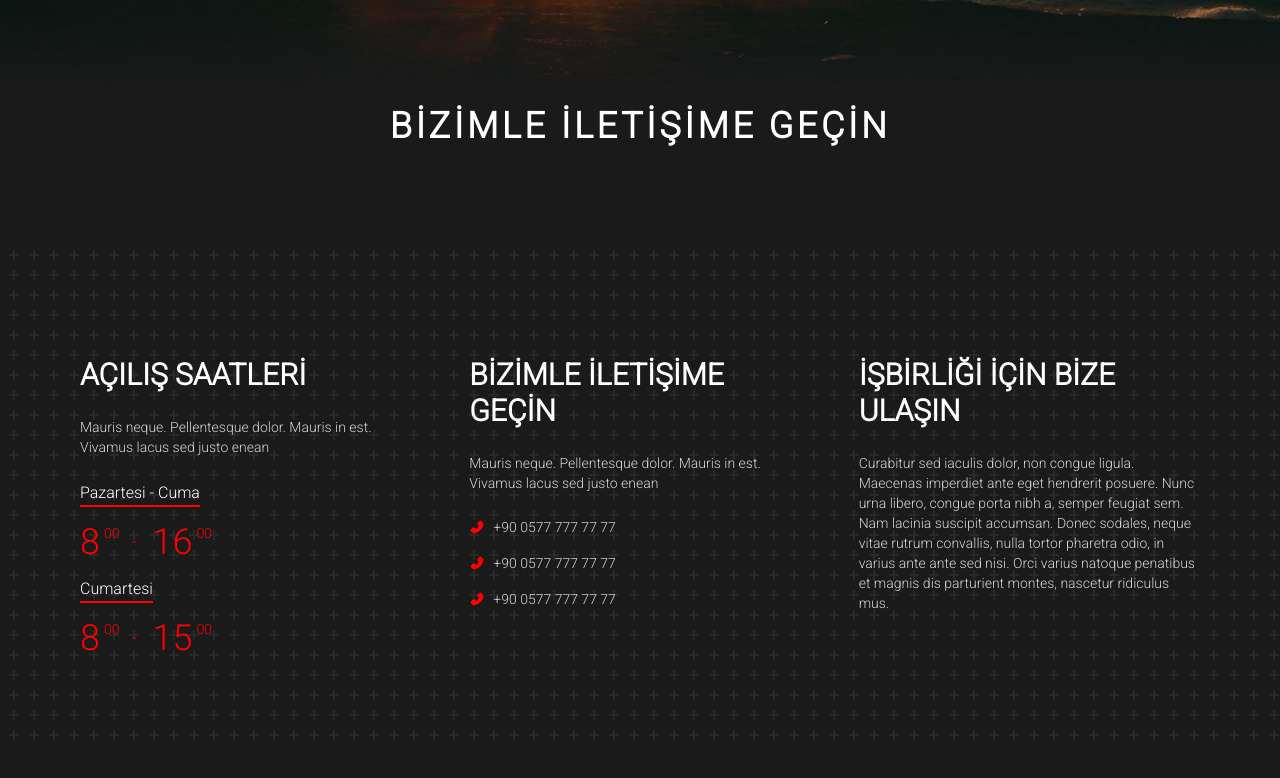
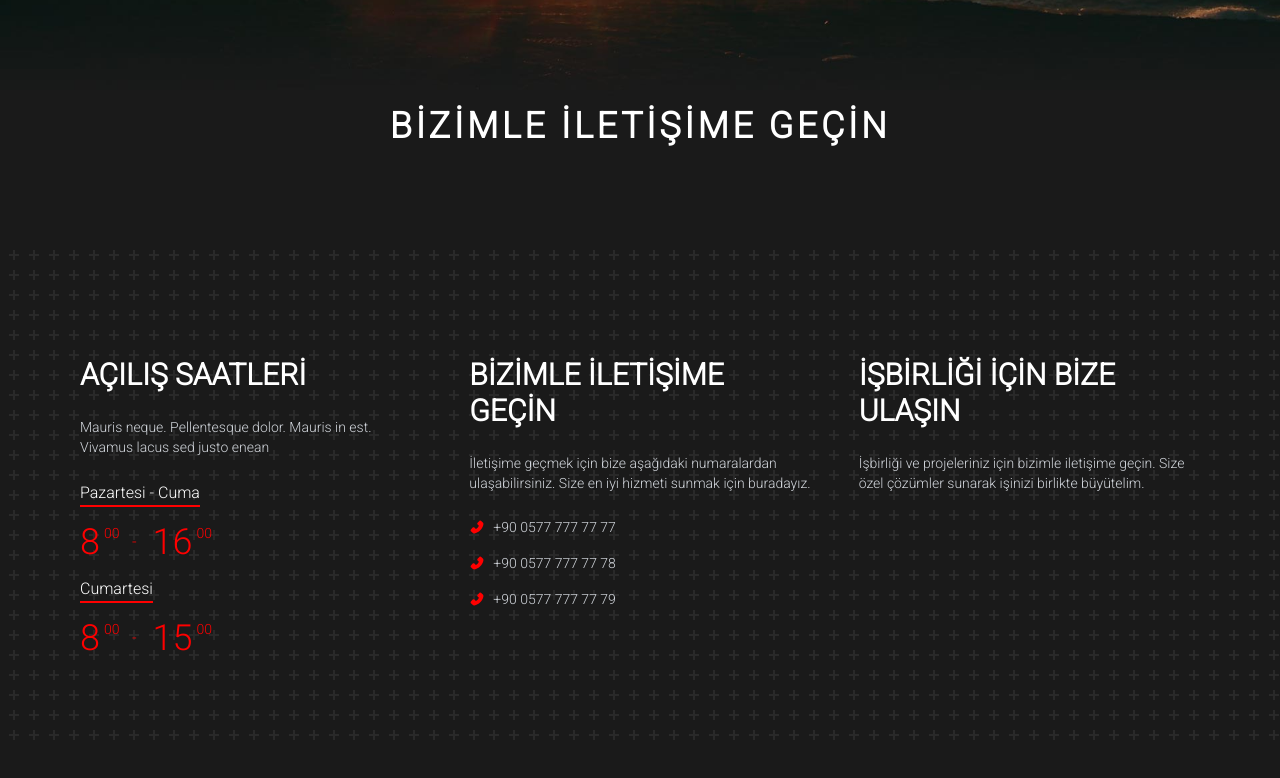
Before and after one commit to ahmettulutas/oblomov-media, a Next.js app: page /contact in a window 1280 px wide. Shown: the part 390-1168 px from the top of the page. Built offline with nearby package versions, Linux system fonts and the light colour scheme.

Commit message:
fix: removed lorem texts

```diff
--- a/src/app/contact/page.tsx
+++ b/src/app/contact/page.tsx
@@ -13,40 +13,68 @@ export default function Page() {
         <Image src={ContactHero} alt="oblomov media iletişim arka planı" />
       </div>
       <h1 className="page-header m-auto mb-24">Bizimle İletişime Geçin</h1>
-      <section style={{ backgroundImage: `url(${contactBg.src})`, backgroundRepeat: "no-repeat" }}>
-        <ContentContainer className='pt-12 pb-10'>
+      <section
+        style={{
+          backgroundImage: `url(${contactBg.src})`,
+          backgroundRepeat: "no-repeat",
+        }}
+      >
+        <ContentContainer className="pt-12 pb-10">
           <section className="my-16 grid grid-cols-1 md:grid-cols-3 gap-12">
             {/* Opening Hours */}
             <article className="flex flex-col gap-2">
-              <h2 className="uppercase text-3xl font-bold mb-4">Açılış Saatleri</h2>
-              <p className="text-sm text-gray-300 mb-4">Mauris neque. Pellentesque dolor. Mauris in est. Vivamus lacus sed justo enean</p>
-              <p className=" w-fit border-b-2 border-b-brandColor">Pazartesi - Cuma</p>
+              <h2 className="uppercase text-3xl font-bold mb-4">
+                Açılış Saatleri
+              </h2>
+              <p className="text-sm text-gray-300 mb-4">
+                Mauris neque. Pellentesque dolor. Mauris in est. Vivamus lacus
+                sed justo enean
+              </p>
+              <p className=" w-fit border-b-2 border-b-brandColor">
+                Pazartesi - Cuma
+              </p>
               <div className="flex gap-4 items-center text-brandColor">
-                <span className="text-4xl leading-normal relative">8
-                  <sup className="ml-1 text-sm leading-normal absolute top-[8px]">00</sup>
+                <span className="text-4xl leading-normal relative">
+                  8
+                  <sup className="ml-1 text-sm leading-normal absolute top-[8px]">
+                    00
+                  </sup>
                 </span>
                 <span className="ml-4">-</span>
-                <span className="text-4xl leading-normal relative">16
-                  <sup className="ml-1 text-sm leading-normal absolute top-[8px]">00</sup>
+                <span className="text-4xl leading-normal relative">
+                  16
+                  <sup className="ml-1 text-sm leading-normal absolute top-[8px]">
+                    00
+                  </sup>
                 </span>
               </div>
               <p className="w-fit border-b-2 border-b-brandColor">Cumartesi</p>
               <div className="flex gap-4 items-center text-brandColor">
-                <span className="text-4xl leading-normal relative">8
-                  <sup className="ml-1 text-sm leading-normal absolute top-[8px]">00</sup>
+                <span className="text-4xl leading-normal relative">
+                  8
+                  <sup className="ml-1 text-sm leading-normal absolute top-[8px]">
+                    00
+                  </sup>
                 </span>
                 <span className="ml-4">-</span>
-                <span className="text-4xl leading-normal relative">15
-                  <sup className="ml-1 text-sm leading-normal absolute top-[8px]">00</sup>
+                <span className="text-4xl leading-normal relative">
+                  15
+                  <sup className="ml-1 text-sm leading-normal absolute top-[8px]">
+                    00
+                  </sup>
                 </span>
-
               </div>
             </article>
             {/* End of Opening Hours */}
             {/* Contact Adresses */}
             <article className="flex flex-col gap-2">
-              <h2 className="uppercase text-3xl font-bold mb-4">Bizimle İletişime Geçin</h2>
-              <p className="text-sm text-gray-300 mb-4">Mauris neque. Pellentesque dolor. Mauris in est. Vivamus lacus sed justo enean</p>
+              <h2 className="uppercase text-3xl font-bold mb-4">
+                Bizimle İletişime Geçin
+              </h2>
+              <p className="text-sm text-gray-300 mb-4">
+                İletişime geçmek için bize aşağıdaki numaralardan
+                ulaşabilirsiniz. Size en iyi hizmeti sunmak için buradayız.
+              </p>
               <section className="grid gap-4">
                 <div className="flex gap-2 items-center">
                   <AiFillPhone className="text-brandColor" />
@@ -54,30 +82,44 @@ export default function Page() {
                 </div>
                 <div className="flex gap-2 items-center">
                   <AiFillPhone className="text-brandColor" />
-                  <p className="text-sm text-gray-300">+90 0577 777 77 77</p>
+                  <p className="text-sm text-gray-300">+90 0577 777 77 78</p>
                 </div>
                 <div className="flex gap-2 items-center">
                   <AiFillPhone className="text-brandColor" />
-                  <p className="text-sm text-gray-300">+90 0577 777 77 77</p>
+                  <p className="text-sm text-gray-300">+90 0577 777 77 79</p>
                 </div>
               </section>
             </article>
-            {/* End of the Contact Adressed */}
+            {/* End of the Contact Addresses */}
             {/* Info */}
             <article className="flex flex-col gap-2">
-              <h2 className="uppercase text-3xl font-bold mb-4">İşbirliği İçin Bize Ulaşın</h2>
-              <p className="text-sm text-gray-300 mb-4">Curabitur sed iaculis dolor, non congue ligula. Maecenas imperdiet ante eget hendrerit posuere. Nunc urna libero, congue porta nibh a, semper feugiat sem.
-                Nam lacinia suscipit accumsan. Donec sodales, neque vitae rutrum convallis, nulla tortor pharetra odio, in varius ante ante sed nisi. Orci varius natoque penatibus et magnis dis parturient montes, nascetur ridiculus mus.</p>
+              <h2 className="uppercase text-3xl font-bold mb-4">
+                İşbirliği İçin Bize Ulaşın
+              </h2>
+              <p className="text-sm text-gray-300 mb-4">
+                İşbirliği ve projeleriniz için bizimle iletişime geçin. Size
+                özel çözümler sunarak işinizi birlikte büyütelim.
+              </p>
             </article>
+
             {/* End of the Info */}
           </section>
         </ContentContainer>
       </section>
-      <ContentContainer className='pt-24 pb-10'>
+      <ContentContainer className="pt-24 pb-10">
         <section className="grid grid-cols-1 md:grid-cols-2 gap-8">
           <div>
-            <h3 className="text-4xl font-bold mb-4 leading-tight tracking-wide uppercase">Bize Mesaj Bırakın</h3>
-            <p className="text-sm text-gray-300">Fusce ut velit laoreet, tempus arcu eu, molestie tortor. Nam vel justo cursus, faucibus lorem eget, egestas eros. Maecenas eleifend erat at justo fringilla imperdiet id ac magna. Suspendisse vel facilisis odio, at ornare nibh. In malesuada, tortor eget sodales mollis, mauris lectus hendrerit purus, porttitor finibus eros lorem eget mauris.</p>
+            <h3 className="text-4xl font-bold mb-4 leading-tight tracking-wide uppercase">
+              Bize Mesaj Bırakın
+            </h3>
+            <p className="text-sm text-gray-300">
+              Fusce ut velit laoreet, tempus arcu eu, molestie tortor. Nam vel
+              justo cursus, faucibus lorem eget, egestas eros. Maecenas eleifend
+              erat at justo fringilla imperdiet id ac magna. Suspendisse vel
+              facilisis odio, at ornare nibh. In malesuada, tortor eget sodales
+              mollis, mauris lectus hendrerit purus, porttitor finibus eros
+              lorem eget mauris.
+            </p>
           </div>
           <ContactForm />
         </section>
```
Also changed, not shown: src/constants/videos.ts (+11 -11 lines).
